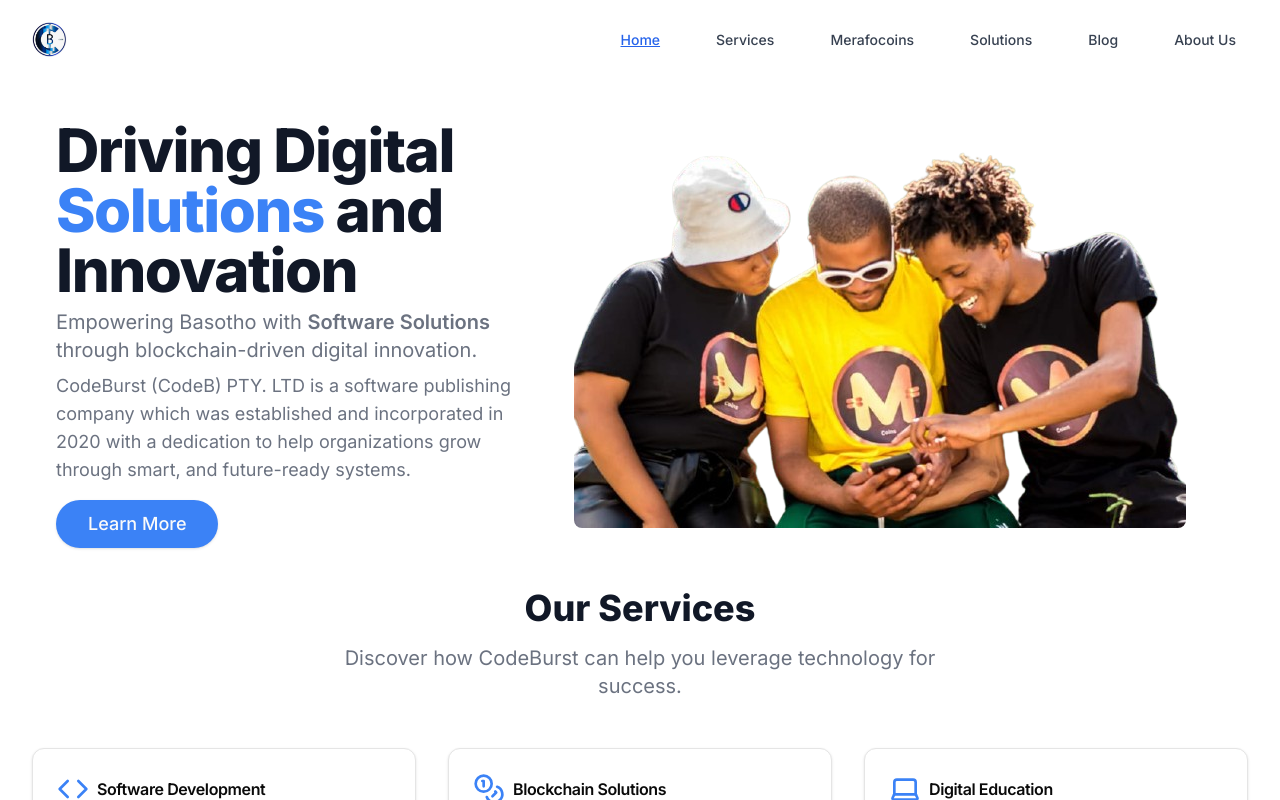
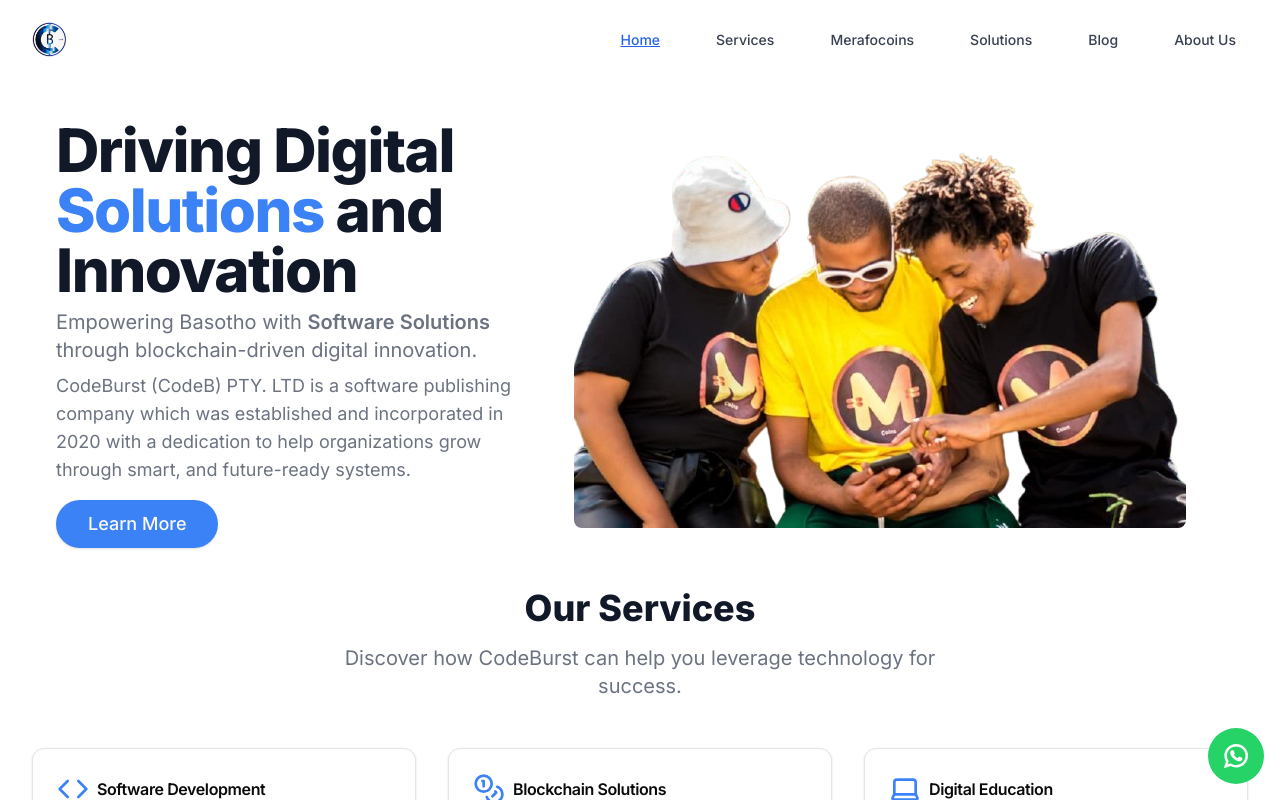
Before and after one commit to codeburstls/codeburst-website, a Next.js app: page / in a window 1280 px wide. Shown: the top 800 px of the page. Built offline with nearby package versions, Linux system fonts and the light colour scheme.

Commit message:
Add WhatsApp icon component and integrate it into the layout

```diff
--- a/app/layout.tsx
+++ b/app/layout.tsx
@@ -3,6 +3,7 @@ import { Inter } from 'next/font/google'
 import "./globals.css";
 import NavBar from "../components/nav-bar";
 import { Footer } from "@/components/footer";
+import WhatsAppIcon from "@/components/whatsapp-icon";
 
 const inter = Inter({ subsets: ['latin'] })
 
@@ -25,6 +26,7 @@ export default function RootLayout({
         <NavBar/>
         {children}
         <Footer/>
+       <WhatsAppIcon />
       </body>
     </html>
   );
--- /dev/null
+++ b/components/whatsapp-icon.tsx
@@ -0,0 +1,15 @@
+
+ export default function WhatsAppIcon() {
+  return (
+
+ <a href="https://wa.me/26653636661" target="_blank" rel="noreferrer noopener" className="fixed bottom-4 right-4 z-50 inline-flex items-center justify-center w-14 h-14 rounded-full bg-[#25d366]">
+  <div className="absolute z-10 top-0 left-0 w-full h-full rounded-full bg-[#25d366] animate-ping"></div>
+  <div className="relative z-20">
+    <svg fill="#fff" height="24px" width="24px" version="1.1" xmlns="http://www.w3.org/2000/svg" viewBox="0 0 308.00 308.00" stroke="#fff" transform="matrix(1, 0, 0, 1, 0, 0)">
+          <path d="M227.904,176.981c-0.6-0.288-23.054-11.345-27.044-12.781c-1.629-0.585-3.374-1.156-5.23-1.156 c-3.032,0-5.579,1.511-7.563,4.479c-2.243,3.334-9.033,11.271-11.131,13.642c-0.274,0.313-0.648,0.687-0.872,0.687 c-0.201,0-3.676-1.431-4.728-1.888c-24.087-10.463-42.37-35.624-44.877-39.867c-0.358-0.61-0.373-0.887-0.376-0.887 c0.088-0.323,0.898-1.135,1.316-1.554c1.223-1.21,2.548-2.805,3.83-4.348c0.607-0.731,1.215-1.463,1.812-2.153 c1.86-2.164,2.688-3.844,3.648-5.79l0.503-1.011c2.344-4.657,0.342-8.587-0.305-9.856c-0.531-1.062-10.012-23.944-11.02-26.348 c-2.424-5.801-5.627-8.502-10.078-8.502c-0.413,0,0,0-1.732,0.073c-2.109,0.089-13.594,1.601-18.672,4.802 c-5.385,3.395-14.495,14.217-14.495,33.249c0,17.129,10.87,33.302,15.537,39.453c0.116,0.155,0.329,0.47,0.638,0.922 c17.873,26.102,40.154,45.446,62.741,54.469c21.745,8.686,32.042,9.69,37.896,9.69c0.001,0,0.001,0,0.001,0 c2.46,0,4.429-0.193,6.166-0.364l1.102-0.105c7.512-0.666,24.02-9.22,27.775-19.655c2.958-8.219,3.738-17.199,1.77-20.458 C233.168,179.508,230.845,178.393,227.904,176.981z"/>
+          <path d="M156.734,0C73.318,0,5.454,67.354,5.454,150.143c0,26.777,7.166,52.988,20.741,75.928L0.212,302.716 c-0.484,1.429-0.124,3.009,0.933,4.085C1.908,307.58,2.943,308,4,308c0.405,0,0.813-0.061,1.211-0.188l79.92-25.396 c21.87,11.685,46.588,17.853,71.604,17.853C240.143,300.27,308,232.923,308,150.143C308,67.354,240.143,0,156.734,0z M156.734,268.994c-23.539,0-46.338-6.797-65.936-19.657c-0.659-0.433-1.424-0.655-2.194-0.655c-0.407,0-0.815,0.062-1.212,0.188 l-40.035,12.726l12.924-38.129c0.418-1.234,0.209-2.595-0.561-3.647c-14.924-20.392-22.813-44.485-22.813-69.677 c0-65.543,53.754-118.867,119.826-118.867c66.064,0,119.812,53.324,119.812,118.867 C276.546,215.678,222.799,268.994,156.734,268.994z"/>
+    </svg>
+  </div>
+</a>
+  );
+}
```
